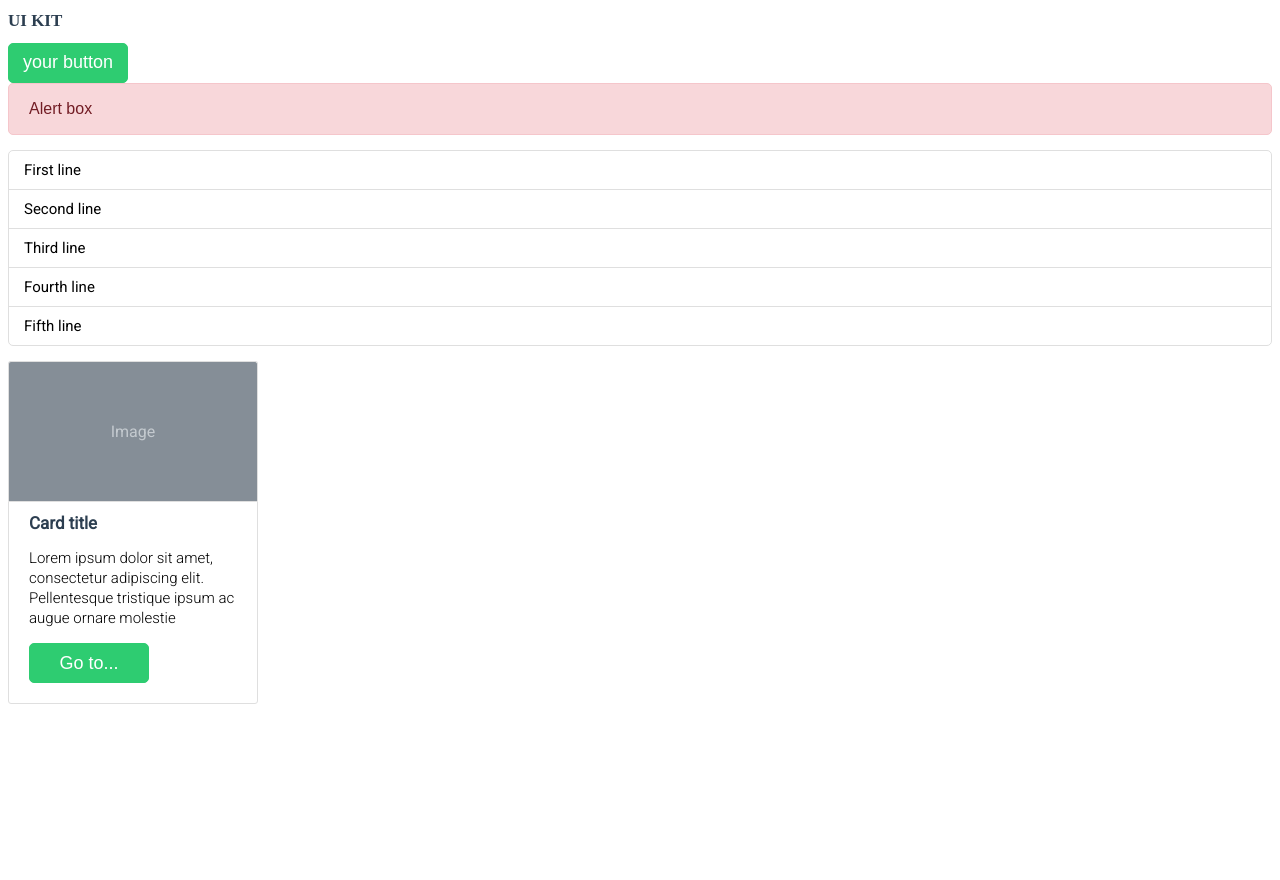
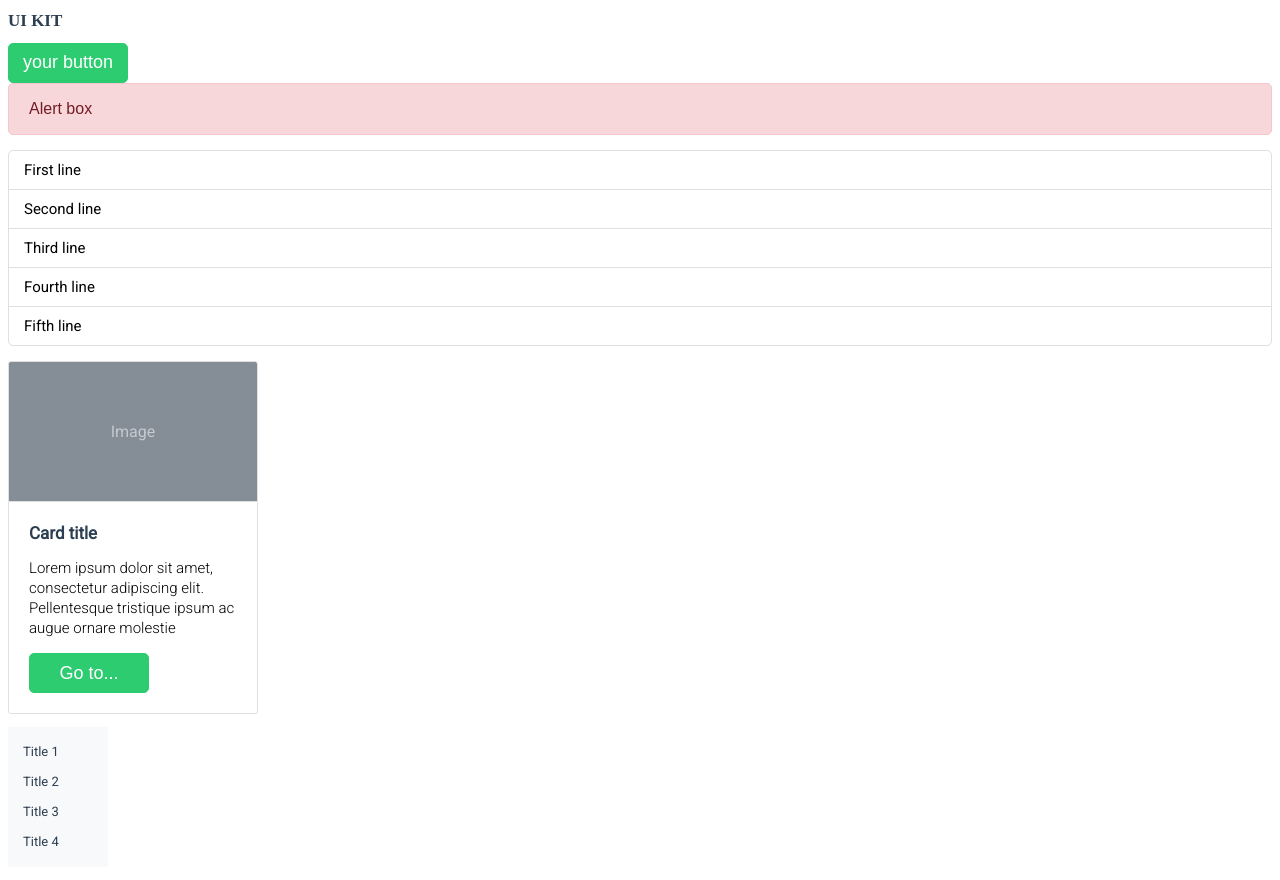
Before and after one commit to emmaaudousset/handz, a plain HTML site: page uikit/index.html in a window 1280 px wide. Before the commit the page ends 800 px from the top, so only its background shows below. Drawn offline with Linux system fonts and the light colour scheme.

Commit message:
nav component

```diff
--- a/uikit/index.html
+++ b/uikit/index.html
@@ -31,7 +31,13 @@
                 </p>
                 <button type="button" class="btn">Go to...</button>
             </div>
+        </div>
 
-        </div>
+        <ul class="navbar">
+            <li class="navbar-item">Title 1</li>
+            <li class="navbar-item">Title 2</li>
+            <li class="navbar-item">Title 3</li>
+            <li class="navbar-item">Title 4</li>
+        </ul>
     </body>
 </html>
--- a/uikit/style.css
+++ b/uikit/style.css
@@ -65,7 +65,7 @@ h1 {
 }
 
 #text {
-    margin: 0px;
+    padding-top: 10px;
     padding-left: 20px;
     padding-bottom: 20px;
     border: 1px solid #DFDFDF;
@@ -76,6 +76,42 @@ h1 {
 #sous-texte {
     font-size: 15px;
     line-height: 20px;
-    font-family: 'Roboto', sans-serif;
     font-weight: 300;
 }
+
+.navbar {
+    background-color: #f8f9fa;
+    color: #2c3e50;
+    display: flex;
+    list-style: none;
+    font-family: 'Roboto', sans-serif;
+    padding-left: 0px;
+    padding-top: 10px;
+    padding-bottom: 10px;
+    font-size: 13px;
+}
+
+.navbar-item {
+    padding-left: 15px;
+}
+
+@media (min-width: 700px) {
+    .navbar {
+        background-color: #f8f9fa;
+        color: #2c3e50;
+        display: flex;
+        flex-direction: column;
+        width: 100px;
+        line-height: 30px;
+        list-style: none;
+        font-family: 'Roboto', sans-serif;
+        padding-left: 0px;
+        padding-top: 10px;
+        padding-bottom: 10px;
+        font-size: 13px;
+    }
+
+    .navbar-item {
+        padding-left: 15px;
+    }
+}
```
